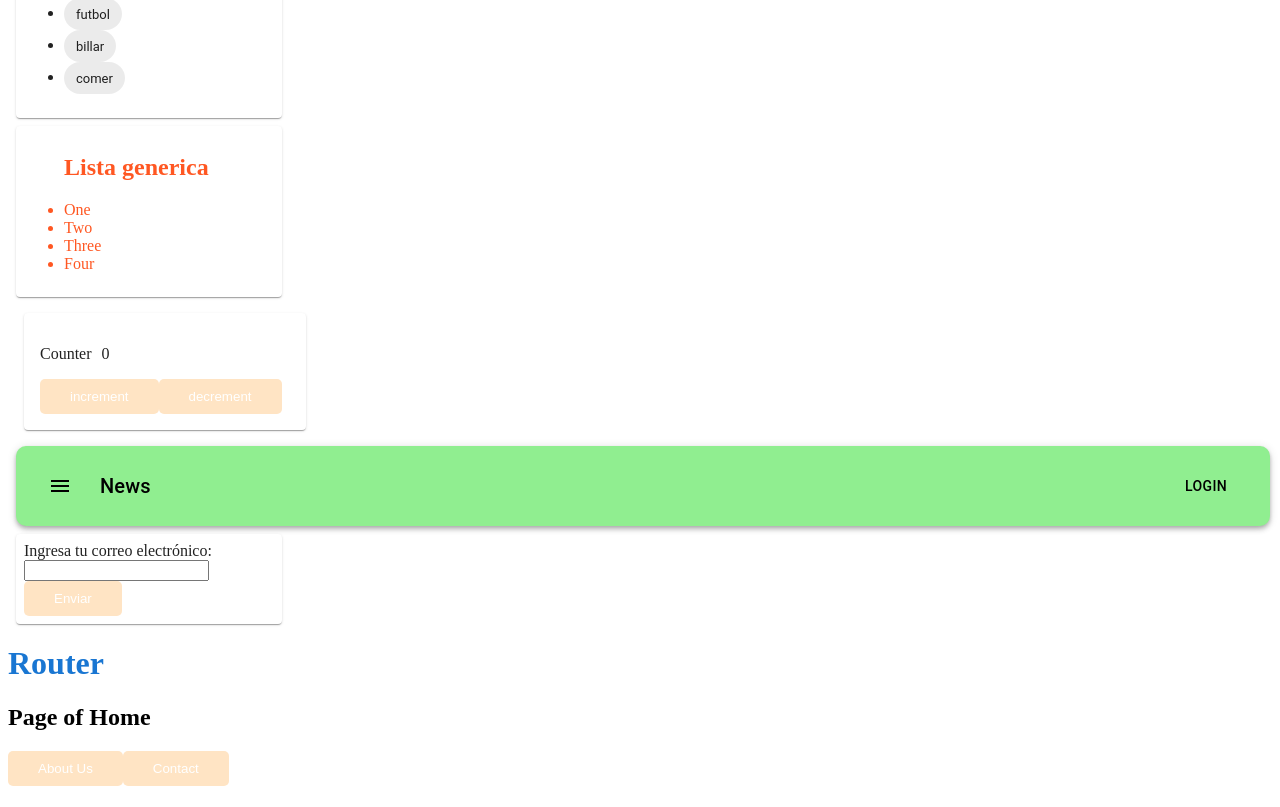
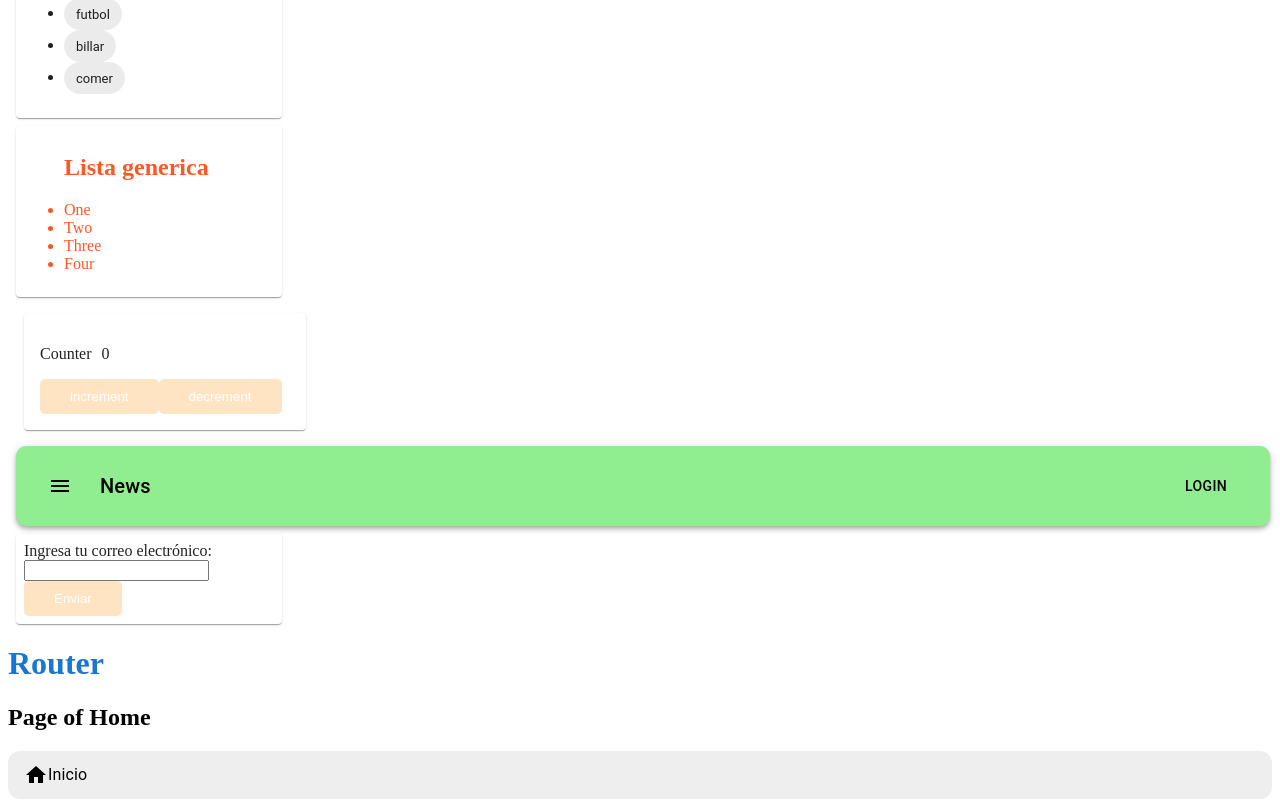
Before and after one commit to SGutierrez17/Practice-React, a React (Create React App) app: page / in a window 1280 px wide. Shown: the part 375-1182 px from the top of the page. Built offline with nearby package versions, Linux system fonts and the light colour scheme.

Commit message:
feat(unit-testing): Added change in home component

```diff
--- a/src/router/home.tsx
+++ b/src/router/home.tsx
@@ -1,4 +1,7 @@
 import React from 'react'
+import { ListItem, ListItemButton, ListItemText } from '@mui/material'
+
+import HomeIcon from '@mui/icons-material/Home';
 
 import { useNavigate } from 'react-router-dom';
 
@@ -8,16 +11,17 @@ export default function Home() {
     const handleClickAbout = () => {
         navigate('/about-us');
     };
-  const handleClickContact = () => {
-    navigate('/contact');
-  };
 
 return (
     <div>
         <h2>Page of Home</h2>
             <nav>
-          <button onClick={handleClickAbout}>About Us</button>
-          <button onClick={handleClickContact}>Contact</button>
+            <ListItem disablePadding sx={{backgroundColor:'#EEEEEE', borderRadius:'12px'}} onClick={handleClickAbout}>
+                <ListItemButton>
+                    <HomeIcon/>
+                    <ListItemText primary= 'Inicio'/>
+                </ListItemButton>
+            </ListItem>
             </nav>
     </div>
 )
```
Lines whose indentation alone changed are shown as unchanged.
